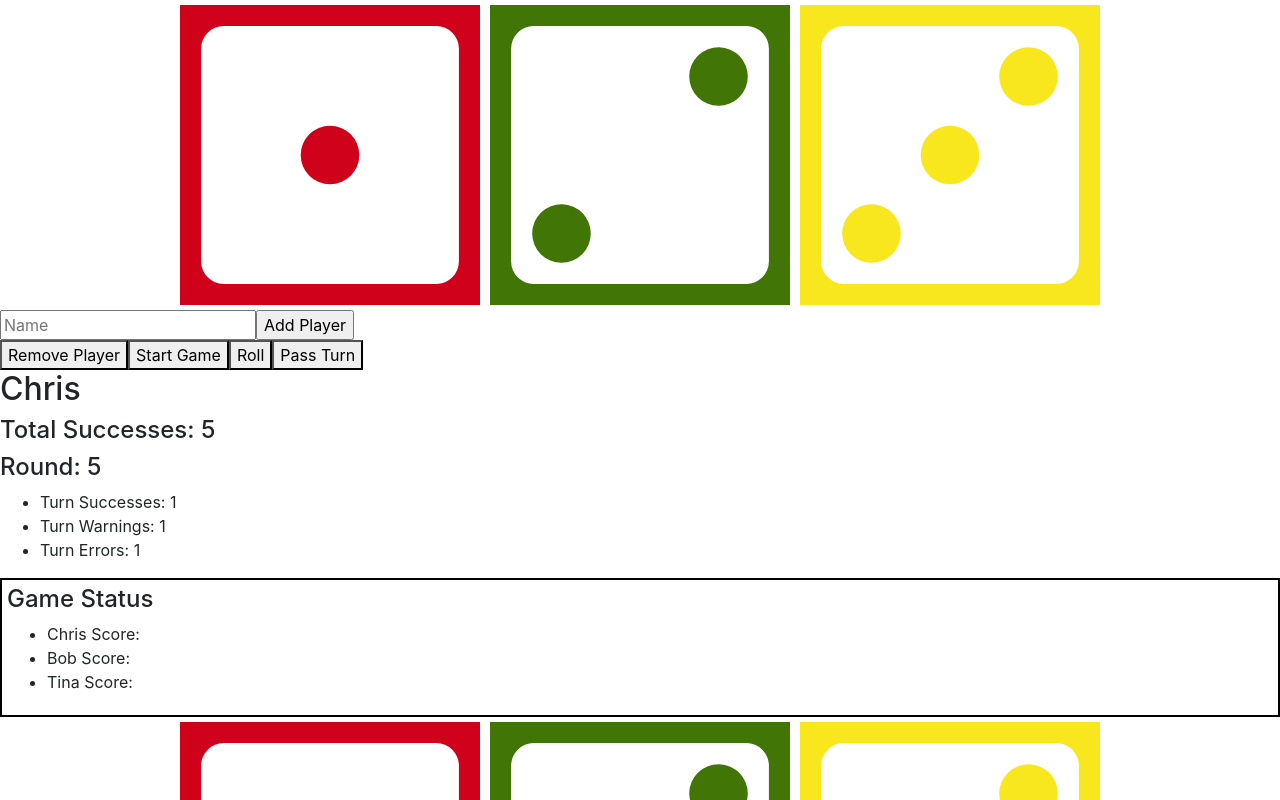
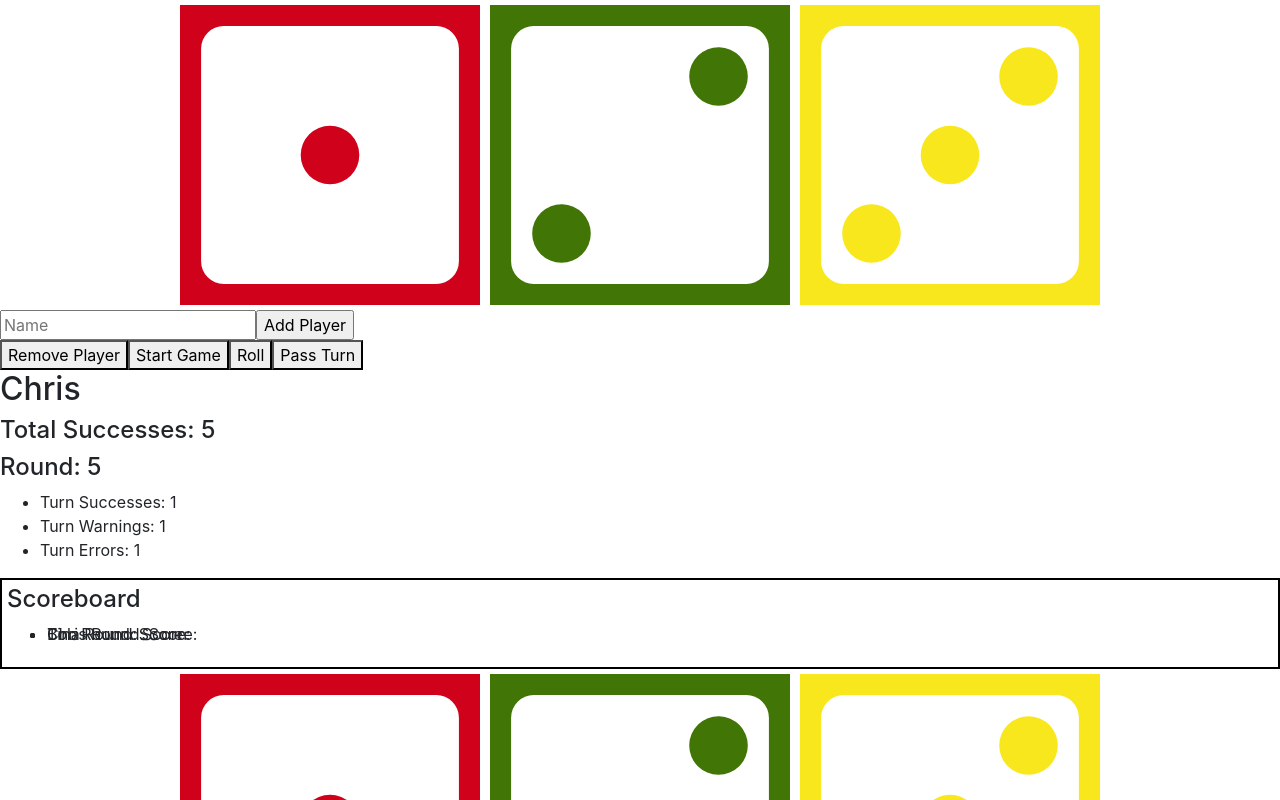
Before and after one commit to preddy1987/Compile-It-Dice-Game, a Vue app in the folder Vue JS/: page / in a window 1280 px wide. Shown: the top 800 px of the page. Built offline with nearby package versions, Linux system fonts and the light colour scheme.

Commit message:
made changes to gamestatus

```diff
--- a/Vue JS/src/components/GameStatus.vue
+++ b/Vue JS/src/components/GameStatus.vue
@@ -1,9 +1,10 @@
 <template>
     <div class="game-status">
-        <h4>Game Status</h4>
-        <ul>
-            <li v-for="player in playersList" :key="player.id" :class="{ current: player.current }">{{player.name}}
-                <span>Score: {{player.score}}</span>
+        <h4>Scoreboard</h4>
+        <ul class="player-container">
+            <li class="player" v-for="player in playersList" :key="player.id" :class="{ current: player.current }">{{player.name}}
+                <span class="round">Round: {{player.round}}</span>
+                <span class="score">Score: {{player.score}}</span>
             </li>
         </ul>
     </div>
@@ -23,7 +24,8 @@ export default {
                         id: i,
                         name: this.players[i].name,
                         current: this.players[i].current,
-                        score: this.players[i].score
+                        score: this.players[i].score,
+                        round: this.players[i].round
                     })
             }
             return people;
@@ -41,4 +43,19 @@ div {
     font-weight:bold;
     color: seagreen;
 }
+.player-container{
+    display:grid;
+    grid-template-columns: 1fr 1fr 1fr;
+    grid-template-areas:
+    "player round score"
+}
+.player{
+    grid-area: player;
+}
+.score{
+    grid-area: score;
+}
+.round{
+    grid-area: round;
+}
 </style>
```
